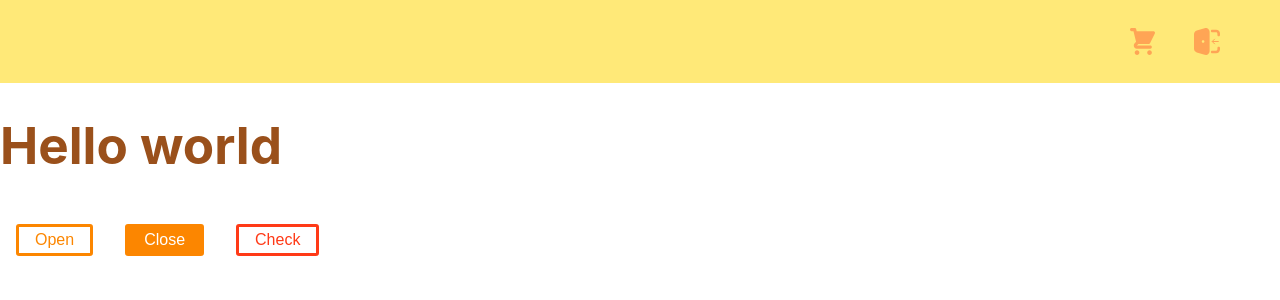
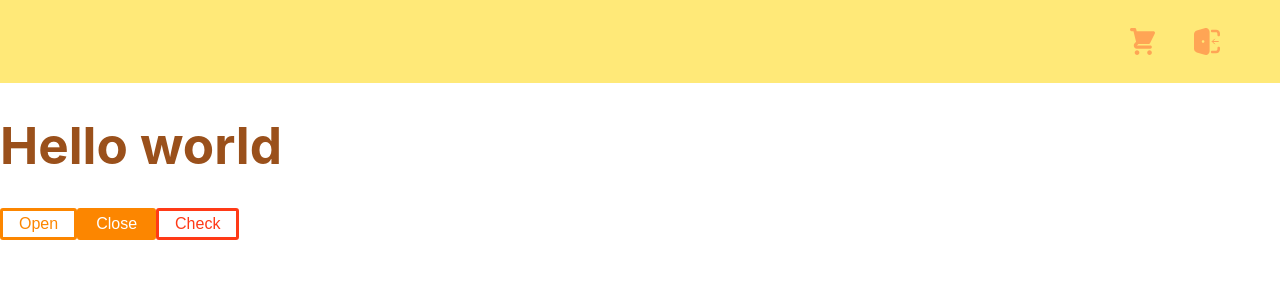
Before and after one commit to mamont79/eCommerce-Application, a React (Vite) app: page / in a window 1280 px wide. Shown: the top 300 px of the page. Built offline with nearby package versions, Linux system fonts and the light colour scheme.

Commit message:
refactor: add margine prop in styled button

```diff
--- a/src/components/styledBtn/index.ts
+++ b/src/components/styledBtn/index.ts
@@ -1,10 +1,10 @@
 import styled from 'styled-components';
 
-const StyledBtn = styled.button<{ $primary?: boolean }>`
+const StyledBtn = styled.button<{ $primary?: boolean; $margin?: string }>`
   background: ${({ $primary }) => ($primary ? '#fc8600' : '#ffffff')};
   color: ${({ $primary }) => ($primary ? '#ffffff' : '#fc8600')};
   font-size: 1em;
-  margin: 1em;
+  margin: ${({ $margin }) => (!$margin ? '0' : $margin)};
   padding: 0.25em 1em;
   border: solid #fc8600;
   border-radius: 3px;
--- a/src/pages/login/index.tsx
+++ b/src/pages/login/index.tsx
@@ -13,7 +13,9 @@ export default function Login() {
       <ValidatedLoginEmail />
       <ValidatedLoginPassword />
       <a href="1">Forgot your password?</a>
-      <StyledBtn $primary>Log in</StyledBtn>
+      <StyledBtn $primary $margin="50px 0 0 0">
+        Log in
+      </StyledBtn>
       <Link to="/registration">Don&apos;t have an account yet? Singn up</Link>
     </StyledLoginForm>
   );
--- a/src/pages/login/style.ts
+++ b/src/pages/login/style.ts
@@ -10,10 +10,6 @@ const StyledLoginForm = styled.form`
   a {
     margin: 20px 0 0 0;
   }
-
-  button {
-    margin: 50px 0 0 0;
-  }
 `;
 
 const StyledInputContainer = styled.div`
```
